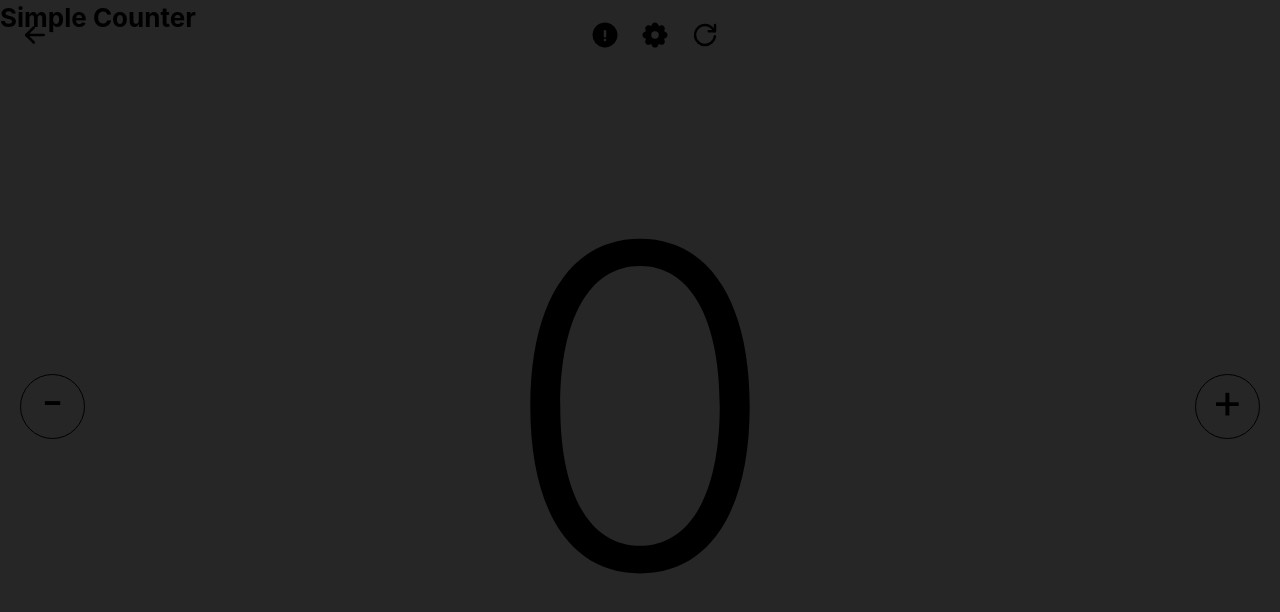
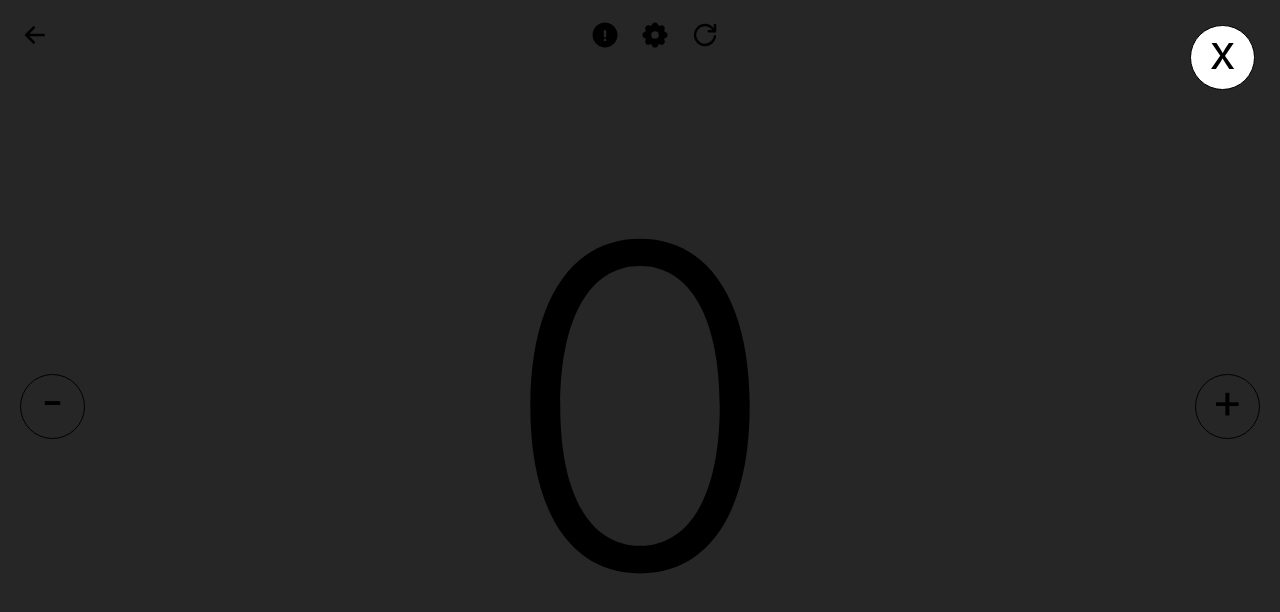
Before and after one commit to MuhammadHarisBaloch/time-machine, a Next.js app: page /counter in a window 1280 px wide. Both pictures are taken after a click on the icon 605 px from the left and 35 px from the top of the page. Shown: the top 612 px of the page. Built offline with nearby package versions, Linux system fonts and the light colour scheme.

Commit message:
close button added info tab 🚀

```diff
--- a/app/counter/page.tsx
+++ b/app/counter/page.tsx
@@ -1,7 +1,8 @@
 "use client";
-import { Flex, Overlay, Stack, Text, Title } from "@mantine/core";
+import { Flex, Stack, Title } from "@mantine/core";
 import { useState } from "react";
 import CounterControls from "../../components/Counter/Controls";
+import InfoOverlay from "../../components/Counter/InfoOverlay";
 import RoundedButton from "../../components/Counter/RoundedButton";
 
 export default function Counter() {
@@ -36,22 +37,12 @@ export default function Counter() {
           }}
         />
       </Flex>
-      {openOverlay ? (
-        <Overlay
-          color="#000"
-          backgroundOpacity={0.85}
-          onClick={() => {
-            setOpenOverlay(false);
-          }}
-        >
-          <Stack>
-            <Title order={2}>Simple Counter</Title>
-            <Text></Text>
-          </Stack>
-        </Overlay>
-      ) : (
-        <></>
-      )}
+      <InfoOverlay
+        opened={openOverlay}
+        onClose={() => {
+          setOpenOverlay(false);
+        }}
+      />
     </Stack>
   );
 }
--- /dev/null
+++ b/components/Counter/InfoOverlay/index.tsx
@@ -0,0 +1,33 @@
+import { Affix, Overlay, Transition } from "@mantine/core";
+import RoundedButton from "../RoundedButton";
+
+interface InfoOverlayProps {
+  opened: boolean;
+  onClose: () => void;
+}
+
+function InfoOverlay({ opened, onClose }: InfoOverlayProps) {
+  return (
+    <Transition
+      mounted={opened}
+      transition="fade"
+      duration={400}
+      timingFunction="ease"
+    >
+      {(styles) => (
+        <Overlay
+          style={styles}
+          color="#000"
+          backgroundOpacity={0.85}
+          onClick={onClose}
+        >
+          <Affix position={{ top: 25, right: 25 }}>
+            <RoundedButton text="x" />
+          </Affix>
+        </Overlay>
+      )}
+    </Transition>
+  );
+}
+
+export default InfoOverlay;
```
